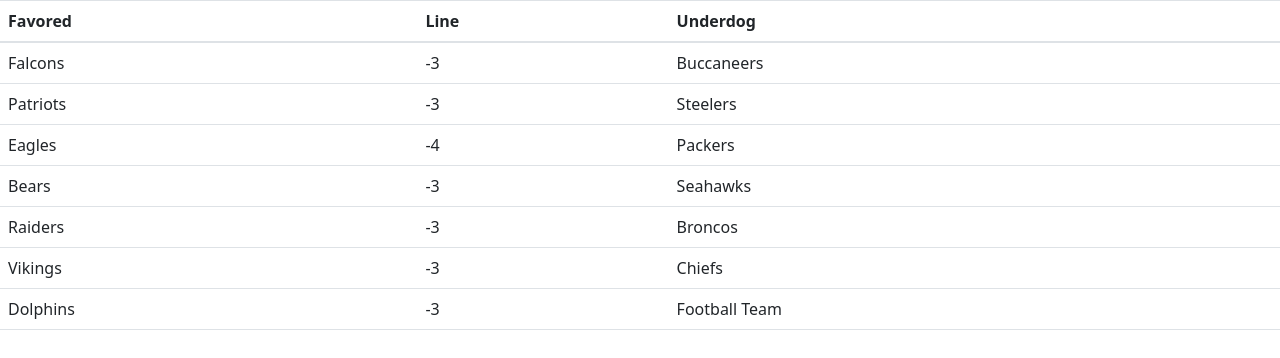
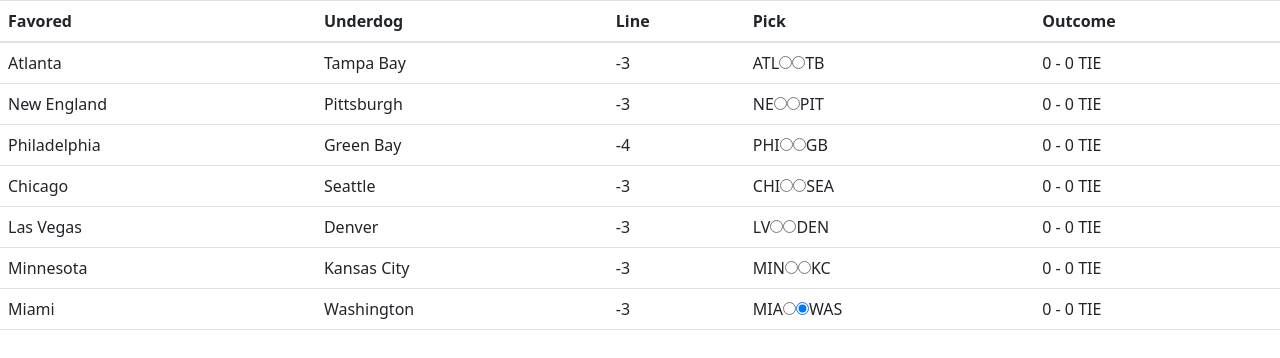
Before and after one commit to bossanova456/chandler-cup, a React (Create React App) app: page / in a window 1280 px wide. Shown: the top 358 px of the page. Built offline with nearby package versions, Linux system fonts and the light colour scheme.

Commit message:
Set pick WIP

```diff
--- a/src/MatchUpData.js
+++ b/src/MatchUpData.js
@@ -1,60 +1,81 @@
 export const matchUpData = [
   {
-    "weekNum": 0,
+    "weekNum": "0",
     "matchUps": [
       {
         "matchUpId": "0101",
         "favoredTeamId": "01",
         "underdogTeamId": "02",
-        "line": -3,
-        "game_start_ts": "01-01-1970 00:00:00.000"
+        "line": 3,
+        "game_start_ts": "01-01-1970 00:00:00.000",
+        "favoredScore": 0,
+        "underdogScore": 0,
+        "isFinal": false
       },
       {
         "matchUpId": "0102",
         "favoredTeamId": "03",
         "underdogTeamId": "04",
-        "line": -3,
-        "game_start_ts": "01-01-1970 00:00:00.000"
+        "line": 3,
+        "game_start_ts": "01-01-1970 00:00:00.000",
+        "favoredScore": 0,
+        "underdogScore": 0,
+        "isFinal": false
       },
       {
         "matchUpId": "0103",
         "favoredTeamId": "05",
         "underdogTeamId": "06",
-        "line": -4,
-        "game_start_ts": "01-01-1970 00:00:00.000"
+        "line": 4,
+        "game_start_ts": "01-01-1970 00:00:00.000",
+        "favoredScore": 0,
+        "underdogScore": 0,
+        "isFinal": false
       },
       {
         "matchUpId": "0104",
         "favoredTeamId": "07",
         "underdogTeamId": "08",
-        "line": -3,
-        "game_start_ts": "01-01-1970 00:00:00.000"
+        "line": 3,
+        "game_start_ts": "01-01-1970 00:00:00.000",
+        "favoredScore": 0,
+        "underdogScore": 0,
+        "isFinal": false
       },
       {
         "matchUpId": "0105",
         "favoredTeamId": "09",
         "underdogTeamId": "10",
-        "line": -3,
-        "game_start_ts": "01-01-1970 00:00:00.000"
+        "line": 3,
+        "game_start_ts": "01-01-1970 00:00:00.000",
+        "favoredScore": 0,
+        "underdogScore": 0,
+        "isFinal": false
       },
       {
         "matchUpId": "0106",
         "favoredTeamId": "11",
         "underdogTeamId": "12",
-        "line": -3,
-        "game_start_ts": "01-01-1970 00:00:00.000"
+        "line": 3,
+        "game_start_ts": "01-01-1970 00:00:00.000",
+        "favoredScore": 0,
+        "underdogScore": 0,
+        "isFinal": false
       },
       {
         "matchUpId": "0107",
         "favoredTeamId": "13",
         "underdogTeamId": "14",
-        "line": -3,
-        "game_start_ts": "01-01-1970  00:00:00.000"
+        "line": 3,
+        "game_start_ts": "01-01-1970  00:00:00.000",
+        "favoredScore": 0,
+        "underdogScore": 0,
+        "isFinal": false
       }
     ]
   },
   {
-    "weekNum": 1,
+    "weekNum": "01",
     "matchUps": [
       {
         "matchUpId": "0201",
@@ -62,13 +83,16 @@
         "underdogTeamId": "04",
         "favoredTeamName": "Team 3",
         "underdogTeamName": "Team 4",
-        "line": -3,
-        "game_start_ts": "01-01-1970 00:00:00.000"
+        "line": 3,
+        "game_start_ts": "01-01-1970 00:00:00.000",
+        "favoredScore": 0,
+        "underdogScore": 0,
+        "isFinal": false
       }
     ]
   },
   {
-    "weekNum": 2,
+    "weekNum": "02",
     "matchUps": [
       {
         "matchUpId": "0301",
@@ -76,8 +100,11 @@
         "underdogTeamId": "06",
         "favoredTeamName": "Team 5",
         "underdogTeamName": "Team 6",
-        "line": -3,
-        "game_start_ts": "01-01-1970 00:00:00.000"
+        "line": 3,
+        "game_start_ts": "01-01-1970 00:00:00.000",
+        "favoredScore": 0,
+        "underdogScore": 0,
+        "isFinal": false
       }
     ]
   }
--- a/src/TeamData.js
+++ b/src/TeamData.js
@@ -2,151 +2,181 @@
   {
     "teamId": "01",
     "teamRegion": "Atlanta",
-    "teamName": "Falcons"
+    "teamName": "Falcons",
+    "teamRegionCode": "ATL"
   },
   {
     "teamId": "02",
     "teamRegion": "Tampa Bay",
-    "teamName": "Buccaneers"
+    "teamName": "Buccaneers",
+    "teamRegionCode": "TB"
   },
   {
     "teamId": "03",
     "teamRegion": "New England",
-    "teamName": "Patriots"
+    "teamName": "Patriots",
+    "teamRegionCode": "NE"
   },
   {
     "teamId": "04",
     "teamRegion": "Pittsburgh",
-    "teamName": "Steelers"
+    "teamName": "Steelers",
+    "teamRegionCode": "PIT"
   },
   {
     "teamId": "05",
     "teamRegion": "Philadelphia",
-    "teamName": "Eagles"
+    "teamName": "Eagles",
+    "teamRegionCode": "PHI"
   },
   {
     "teamId": "06",
     "teamRegion": "Green Bay",
-    "teamName": "Packers"
+    "teamName": "Packers",
+    "teamRegionCode": "GB"
   },
   {
     "teamId": "07",
     "teamRegion": "Chicago",
-    "teamName": "Bears"
+    "teamName": "Bears",
+    "teamRegionCode": "CHI"
   },
   {
     "teamId": "08",
     "teamRegion": "Seattle",
-    "teamName": "Seahawks"
+    "teamName": "Seahawks",
+    "teamRegionCode": "SEA"
   },
   {
     "teamId": "09",
     "teamRegion": "Las Vegas",
-    "teamName": "Raiders"
+    "teamName": "Raiders",
+    "teamRegionCode": "LV"
   },
   {
     "teamId": "10",
     "teamRegion": "Denver",
-    "teamName": "Broncos"
+    "teamName": "Broncos",
+    "teamRegionCode": "DEN"
   },
   {
     "teamId": "11",
     "teamRegion": "Minnesota",
-    "teamName": "Vikings"
+    "teamName": "Vikings",
+    "teamRegionCode": "MIN"
   },
   {
     "teamId": "12",
     "teamRegion": "Kansas City",
-    "teamName": "Chiefs"
+    "teamName": "Chiefs",
+    "teamRegionCode": "KC"
   },
   {
     "teamId": "13",
     "teamRegion": "Miami",
-    "teamName": "Dolphins"
+    "teamName": "Dolphins",
+    "teamRegionCode": "MIA"
   },
   {
     "teamId": "14",
     "teamRegion": "Washington",
-    "teamName": "Football Team"
+    "teamName": "Commanders",
+    "teamRegionCode": "WAS"
   },
   {
     "teamId": "15",
     "teamRegion": "New York",
-    "teamName": "Giants"
+    "teamName": "Giants",
+    "teamRegionCode": "NYG"
   },
   {
     "teamId": "16",
     "teamRegion": "Buffalo",
-    "teamName": "Bills"
+    "teamName": "Bills",
+    "teamRegionCode": "BUF"
   },
   {
     "teamId": "17",
     "teamRegion": "New Orleans",
-    "teamName": "Saints"
+    "teamName": "Saints",
+    "teamRegionCode": "NO"
   },
   {
     "teamId": "18",
     "teamRegion": "Arizona",
-    "teamName": "Cardinals"
+    "teamName": "Cardinals",
+    "teamRegionCode": "AZ"
   },
   {
     "teamId": "19",
     "teamRegion": "Cleveland",
-    "teamName": "Browns"
+    "teamName": "Browns",
+    "teamRegionCode": "CLE"
   },
   {
     "teamId": "20",
     "teamRegion": "Baltimore",
-    "teamName": "Ravens"
+    "teamName": "Ravens",
+    "teamRegionCode": "BAL"
   },
   {
     "teamId": "21",
     "teamRegion": "Indianapolis",
-    "teamName": "Colts"
+    "teamName": "Colts",
+    "teamRegionCode": "IND"
   },
   {
     "teamId": "22",
     "teamRegion": "Detroit",
-    "teamName": "Lions"
+    "teamName": "Lions",
+    "teamRegionCode": "DET"
   },
   {
     "teamId": "23",
     "teamRegion": "Jacksonville",
-    "teamName": "Jaguars"
+    "teamName": "Jaguars",
+    "teamRegionCode": "JAX"
   },
   {
     "teamId": "24",
     "teamRegion": "Tennessee",
-    "teamName": "Titans"
+    "teamName": "Titans",
+    "teamRegionCode": "TEN"
   },
   {
     "teamId": "25",
     "teamRegion": "New York",
-    "teamName": "Jets"
+    "teamName": "Jets",
+    "teamRegionCode": "NYJ"
   },
   {
     "teamId": "26",
     "teamRegion": "Cincinnati",
-    "teamName": "Bengals"
+    "teamName": "Bengals",
+    "teamRegionCode": "CIN"
   },
   {
     "teamId": "27",
     "teamRegion": "Houston",
-    "teamName": "Texans"
+    "teamName": "Texans",
+    "teamRegionCode": "HOU"
   },
   {
     "teamId": "28",
     "teamRegion": "Los Angeles",
-    "teamName": "Chargers"
+    "teamName": "Chargers",
+    "teamRegionCode": "LAC"
   },
   {
     "teamId": "29",
     "teamRegion": "Los Angeles",
-    "teamName": "Rams"
+    "teamName": "Rams",
+    "teamRegionCode": "LAR"
   },
   {
     "teamId": "30",
     "teamRegion": "Dallas",
-    "teamName": "Cowboys"
+    "teamName": "Cowboys",
+    "teamRegionCode": "DAL"
   }
 ]
--- a/src/components/MatchupTable.js
+++ b/src/components/MatchupTable.js
@@ -1,10 +1,12 @@
 import MatchupTableRow from "./MatchupTableRow";
 
 import { matchUpData } from "../MatchUpData";
-import { teamData } from "../TeamData";
+import { pickData } from "../PickData";
 
-function getTeamName(teamId) {
-	return teamData.filter(team => team.teamId === teamId)[0].teamName;
+const getMatchupPick = (matchupId) => {
+	return pickData[0].weeklyPicks.filter(week => week.weekNum === 0)[0]
+		.matchUps.filter(matchup => matchup.matchUpId === matchupId)[0]
+		.pick;
 }
 
 const MatchupTable = () => {
@@ -14,17 +16,18 @@
 				<thead>
 					<tr>
 						<th>Favored</th>
+						<th>Underdog</th>
 						<th>Line</th>
-						<th>Underdog</th>
+						<th>Pick</th>
+						<th>Outcome</th>
 					</tr>
 				</thead>
 				<tbody>
 					{
 						matchUpData[0].matchUps.map(matchup => {
 							return <MatchupTableRow
-										favoredTeamName={getTeamName(matchup.favoredTeamId)}
-										underdogTeamName={getTeamName(matchup.underdogTeamId)}
-										line={matchup.line}
+										matchup={matchup}
+										userPick={getMatchupPick(matchup.favoredTeamId + matchup.underdogTeamId)}
 									/>
 						})
 					}
--- a/src/components/MatchupTableRow.js
+++ b/src/components/MatchupTableRow.js
@@ -1,10 +1,47 @@
-const MatchupTableRow = ({ favoredTeamName, underdogTeamName, line }) => {
+import PickSelectRadioGroup from "./PickSelectRadioGroup";
+
+import { teamData } from "../TeamData";
+import { useState } from "react";
+
+function getTeamName(teamId) {
+	return teamData.filter(team => team.teamId === teamId)[0].teamRegion;
+}
+
+function getRegionCode(teamId) {
+	return teamData.filter(team => team.teamId === teamId)[0].teamRegionCode;
+}
+
+function getOutcomeString(matchup) {
+	const favoredTeamName = getTeamName(matchup.favoredTeamId);
+	const underdogTeamName = getTeamName(matchup.underdogTeamId);
+
+	if (matchup.favoredScore === matchup.underdogScore) {
+		return "" + matchup.favoredScore + " - " + matchup.underdogScore + " TIE";
+	} else {
+		return "" + matchup.favoredScore + " - " + matchup.underdogScore + " "
+			 + (matchup.favoredScore > matchup.underdogScore ? favoredTeamName : underdogTeamName);
+	}
+}
+
+const MatchupTableRow = ({ matchup, userPick, selectPick }) => {
+	const [ pick, setPick ] = useState(userPick);
+
 	return (
 		<>
 			<tr>
-				<td>{favoredTeamName}</td>
-				<td>{line}</td>
-				<td>{underdogTeamName}</td>
+				<td>{getTeamName(matchup.favoredTeamId)}</td>
+				<td>{getTeamName(matchup.underdogTeamId)}</td>
+				<td>-{matchup.line}</td>
+				<td>
+					<PickSelectRadioGroup
+						matchup={matchup}
+						favoredRegionCode={getRegionCode(matchup.favoredTeamId)}
+						underdogRegionCode={getRegionCode(matchup.underdogTeamId)}
+						pick={pick}
+						selectPick={selectPick}
+					/>
+				</td>
+				<td>{getOutcomeString(matchup)}</td>
 			</tr>
 		</>
 	)
--- /dev/null
+++ b/src/components/PickSelectRadioGroup.js
@@ -0,0 +1,10 @@
+const PickSelectRadioGroup = ({ favoredRegionCode, underdogRegionCode, favoredTeamId, underdogTeamId, pick, selectPick }) => {
+	return (
+		<>
+			{favoredRegionCode}<input type="radio" value="favored" checked={pick === "favored"} onChange={selectPick} name="pick" />
+			<input type="radio" value="underdog" checked={pick === "underdog"} onChange={selectPick} name="pick" />{underdogRegionCode}
+		</>
+	);
+}
+
+export default PickSelectRadioGroup;
```
Also changed, not shown: src/PickData.js (+7 -21 lines).
